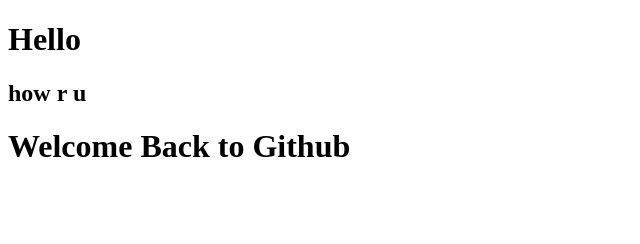
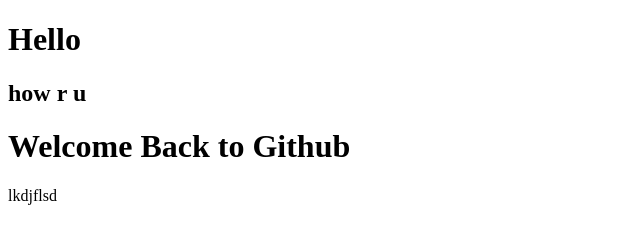
Before and after one commit to santhoshkumars123/test, a plain HTML site: page index.html in a window 1280 px wide. Shown: the full height of the page, 0-640 px from the left. Drawn offline with Linux system fonts and the light colour scheme.

Commit message:
some Changes

```diff
--- a/index.html
+++ b/index.html
@@ -10,5 +10,6 @@
     <h1>Hello</h1>
     <h2>how r u</h2>
     <h1>Welcome Back to Github</h1>
+    lkdjflsd
 </body>
 </html>
```
